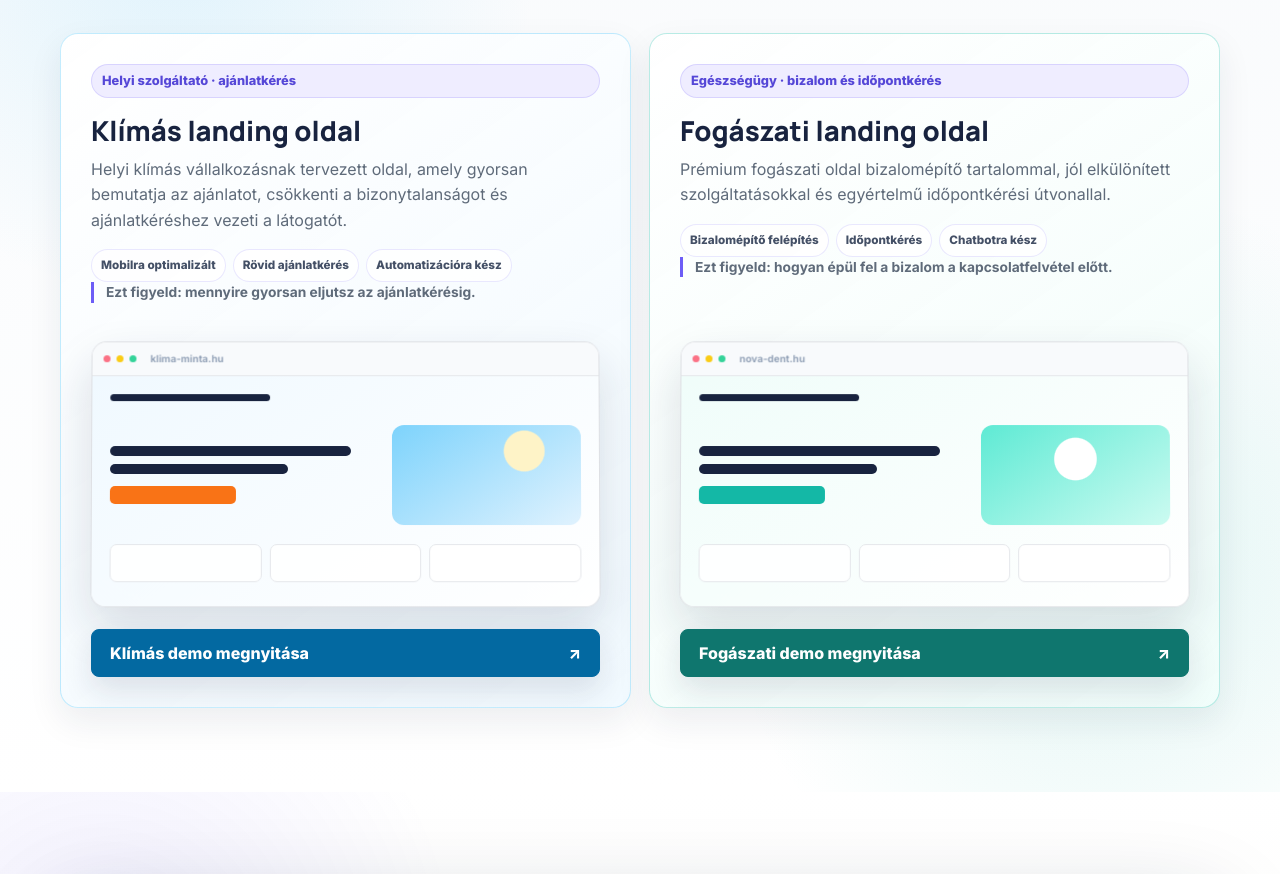
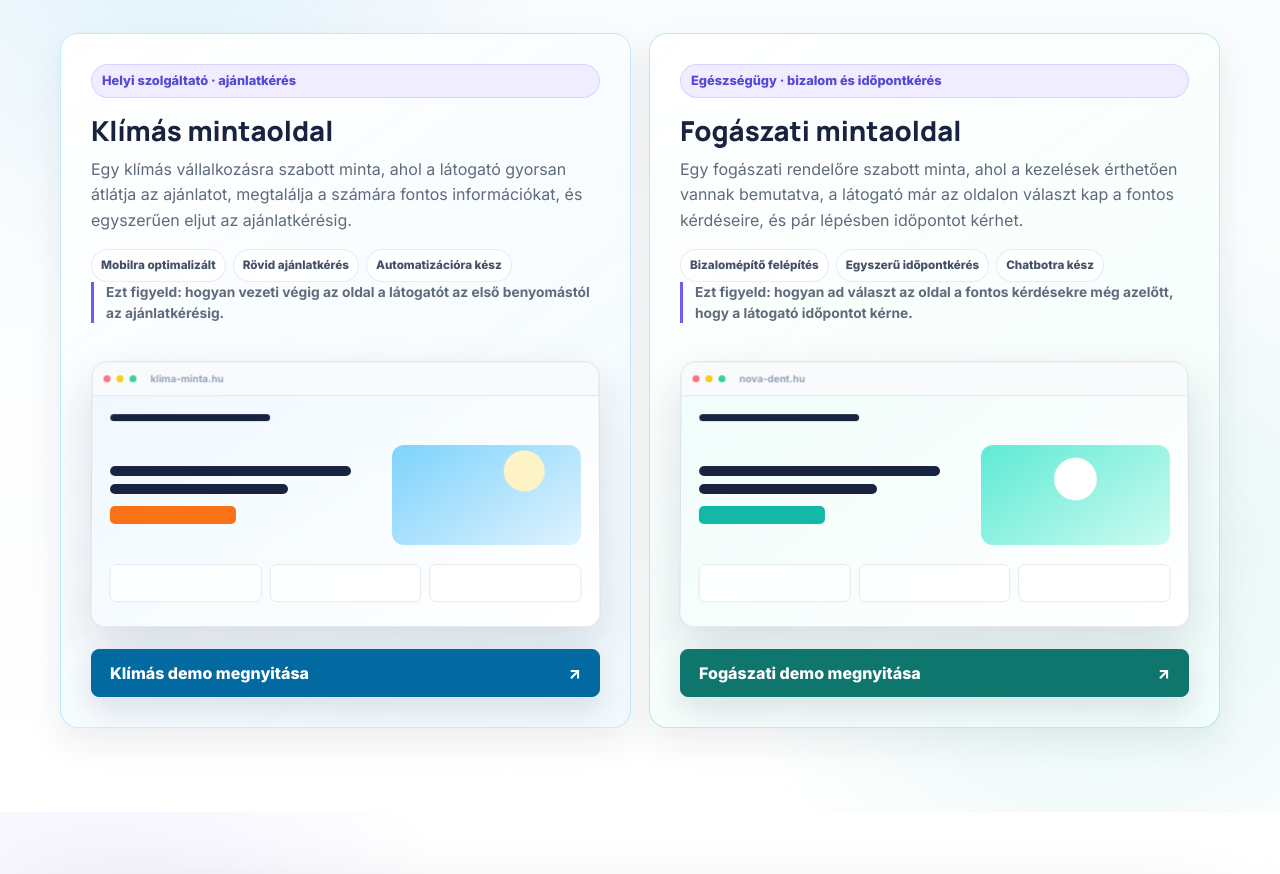
Before and after one commit to csakvarigergely-create/MG-Web-Solutions, a website: page index.html in a window 1280 px wide. Shown: the part 2337-3211 px from the top of the page. Drawn offline with Linux system fonts and the light colour scheme.

Commit message:
Mintaoldal-kártyák szövegének frissítése
A klímás és fogászati mintaoldal-kártyák szövegének frissítése a jóváhagyott változatra.

```diff
--- a/index.html
+++ b/index.html
@@ -139,12 +139,12 @@
           </div>
           <div class="demo-grid">
             <article class="demo-card climate">
-              <div class="demo-copy"><span class="demo-label">Helyi szolgáltató · ajánlatkérés</span><h3>Klímás landing oldal</h3><p>Helyi klímás vállalkozásnak tervezett oldal, amely gyorsan bemutatja az ajánlatot, csökkenti a bizonytalanságot és ajánlatkéréshez vezeti a látogatót.</p><div class="demo-chips"><span>Mobilra optimalizált</span><span>Rövid ajánlatkérés</span><span>Automatizációra kész</span></div><p class="demo-view-cue">Ezt figyeld: mennyire gyorsan eljutsz az ajánlatkérésig.</p></div>
+              <div class="demo-copy"><span class="demo-label">Helyi szolgáltató · ajánlatkérés</span><h3>Klímás mintaoldal</h3><p>Egy klímás vállalkozásra szabott minta, ahol a látogató gyorsan átlátja az ajánlatot, megtalálja a számára fontos információkat, és egyszerűen eljut az ajánlatkérésig.</p><div class="demo-chips"><span>Mobilra optimalizált</span><span>Rövid ajánlatkérés</span><span>Automatizációra kész</span></div><p class="demo-view-cue"><strong>Ezt figyeld:</strong> hogyan vezeti végig az oldal a látogatót az első benyomástól az ajánlatkérésig.</p></div>
               <div class="demo-browser climate-browser" aria-hidden="true"><div class="browser-bar"><i></i><i></i><i></i><span>klima-minta.hu</span></div><div class="browser-page"><div class="browser-nav"></div><div class="browser-hero"><div><b></b><b></b><small></small></div><span class="browser-visual climate-visual"></span></div><div class="browser-cards"><i></i><i></i><i></i></div></div></div>
               <a class="button demo-button" href="https://klima-minta.hu/demo/" target="_blank" rel="noopener">Klímás demo megnyitása <span aria-hidden="true">↗</span></a>
             </article>
             <article class="demo-card dental">
-              <div class="demo-copy"><span class="demo-label">Egészségügy · bizalom és időpontkérés</span><h3>Fogászati landing oldal</h3><p>Prémium fogászati oldal bizalomépítő tartalommal, jól elkülönített szolgáltatásokkal és egyértelmű időpontkérési útvonallal.</p><div class="demo-chips"><span>Bizalomépítő felépítés</span><span>Időpontkérés</span><span>Chatbotra kész</span></div><p class="demo-view-cue">Ezt figyeld: hogyan épül fel a bizalom a kapcsolatfelvétel előtt.</p></div>
+              <div class="demo-copy"><span class="demo-label">Egészségügy · bizalom és időpontkérés</span><h3>Fogászati mintaoldal</h3><p>Egy fogászati rendelőre szabott minta, ahol a kezelések érthetően vannak bemutatva, a látogató már az oldalon választ kap a fontos kérdéseire, és pár lépésben időpontot kérhet.</p><div class="demo-chips"><span>Bizalomépítő felépítés</span><span>Egyszerű időpontkérés</span><span>Chatbotra kész</span></div><p class="demo-view-cue"><strong>Ezt figyeld:</strong> hogyan ad választ az oldal a fontos kérdésekre még azelőtt, hogy a látogató időpontot kérne.</p></div>
               <div class="demo-browser dental-browser" aria-hidden="true"><div class="browser-bar"><i></i><i></i><i></i><span>nova-dent.hu</span></div><div class="browser-page"><div class="browser-nav"></div><div class="browser-hero"><div><b></b><b></b><small></small></div><span class="browser-visual dental-visual"></span></div><div class="browser-cards"><i></i><i></i><i></i></div></div></div>
               <a class="button demo-button" href="https://nova-dent-eight.vercel.app/" target="_blank" rel="noopener">Fogászati demo megnyitása <span aria-hidden="true">↗</span></a>
             </article>
```
